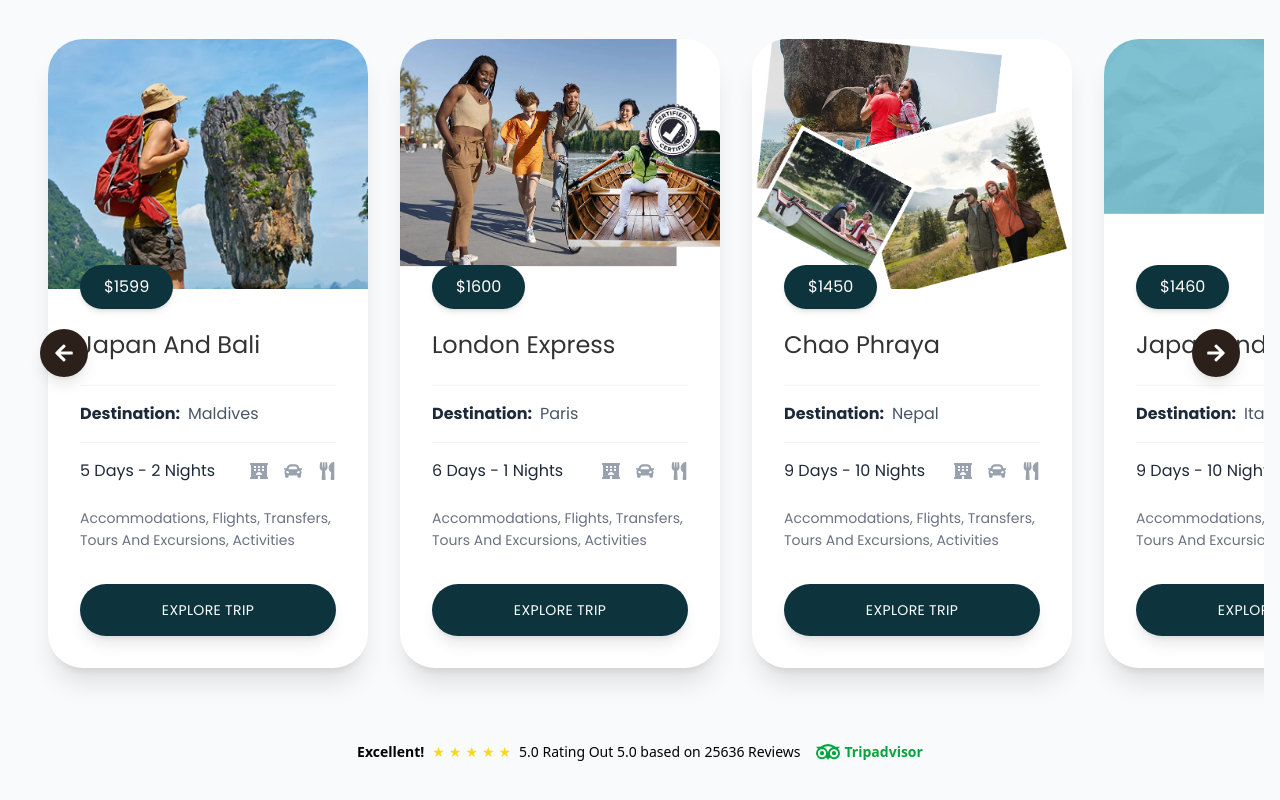
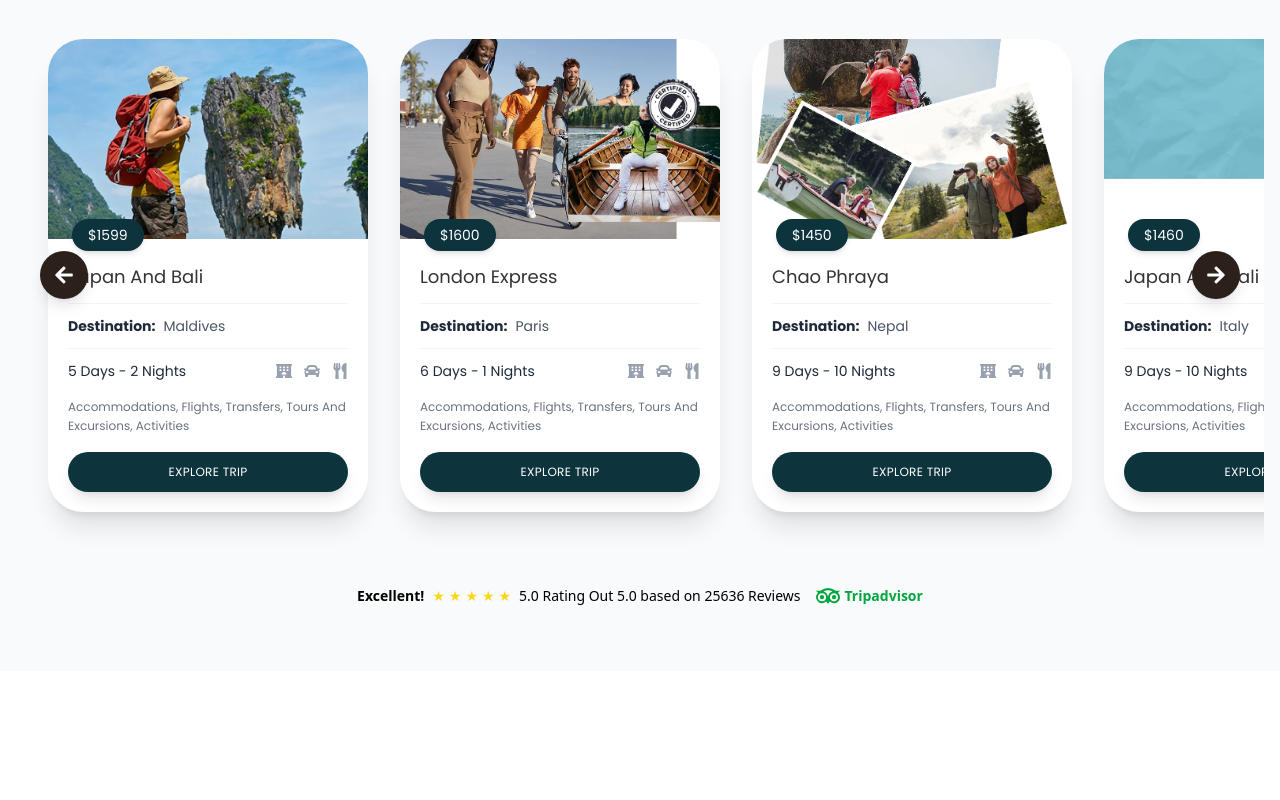
Before and after one commit to abrahamkifleT/travlia, a React (Vite) app: page / in a window 1280 px wide. Shown: the part 3506-4306 px from the top of the page. After the commit the page ends 4177 px from the top, so only its background shows below. Built offline with nearby package versions, Linux system fonts and the light colour scheme; a web font is replaced by a local one.

Commit message:
reduce the length of the card by reducing font size, spacing of text.

```diff
--- a/src/component/GetToKnowUs2Card.jsx
+++ b/src/component/GetToKnowUs2Card.jsx
@@ -13,40 +13,40 @@ const GetToKnowUs2Card = ({
     return (
         <div className="bg-white rounded-[35px] shadow-xl overflow-hidden w-full max-w-[320px] font-['Poppins'] shrink-0 select-none">
             {/* Image Section */}
-            <div className="relative h-[250px]">
+            <div className="relative h-[200px]">
                 <img src={image} alt={title} className="w-full h-full object-cover" />
-                <div className="absolute -bottom-5 left-8 z-10">
-                    <div className="bg-[#0D333D] text-white px-6 py-2.5 rounded-full font-medium shadow-md">
+                <div className="absolute -bottom-3 left-6 z-10">
+                    <div className="bg-[#0D333D] text-white px-4 py-1.5 rounded-full font-medium shadow-md text-sm">
                         {price}
                     </div>
                 </div>
             </div>
 
             {/* Content Section */}
-            <div className="px-8 pt-10 pb-8">
-                <h3 className="text-2xl text-[#333] font-medium mb-6">
+            <div className="px-5 pt-6 pb-5">
+                <h3 className="text-lg text-[#333] font-medium mb-3">
                     {title}
                 </h3>
 
-                <div className="border-t border-gray-100 mb-4"></div>
+                <div className="border-t border-gray-100 mb-3"></div>
 
-                <div className="flex items-center gap-2 mb-4">
-                    <span className="font-bold text-gray-800">Destination:</span>
-                    <span className="text-gray-600">{destination}</span>
+                <div className="flex items-center gap-2 mb-3">
+                    <span className="font-bold text-gray-800 text-sm">Destination:</span>
+                    <span className="text-gray-600 text-sm">{destination}</span>
                 </div>
 
-                <div className="border-t border-gray-100 mb-4"></div>
+                <div className="border-t border-gray-100 mb-3"></div>
 
-                <div className="flex justify-between items-center mb-6">
-                    <span className="text-gray-800 font-medium">{duration}</span>
-                    <div className="flex gap-4 text-gray-400">
-                        <FaHotel className="text-lg" />
-                        <FaCar className="text-lg" />
-                        <FaUtensils className="text-lg" />
+                <div className="flex justify-between items-center mb-4">
+                    <span className="text-gray-800 font-medium text-sm">{duration}</span>
+                    <div className="flex gap-3 text-gray-400">
+                        <FaHotel className="text-base" />
+                        <FaCar className="text-base" />
+                        <FaUtensils className="text-base" />
                     </div>
                 </div>
 
-                <p className="text-gray-500 text-sm leading-relaxed mb-8">
+                <p className="text-gray-500 text-xs leading-relaxed mb-4">
                     {description}
                 </p>
 
@@ -54,7 +54,7 @@ const GetToKnowUs2Card = ({
                     <Button
                         title="EXPLORE TRIP"
                         color="#0D333D"
-                        className="w-full justify-center py-4 text-sm tracking-wide"
+                        className="w-full justify-center py-2.5 text-xs tracking-wide"
                     />
                 </div>
             </div>
```
